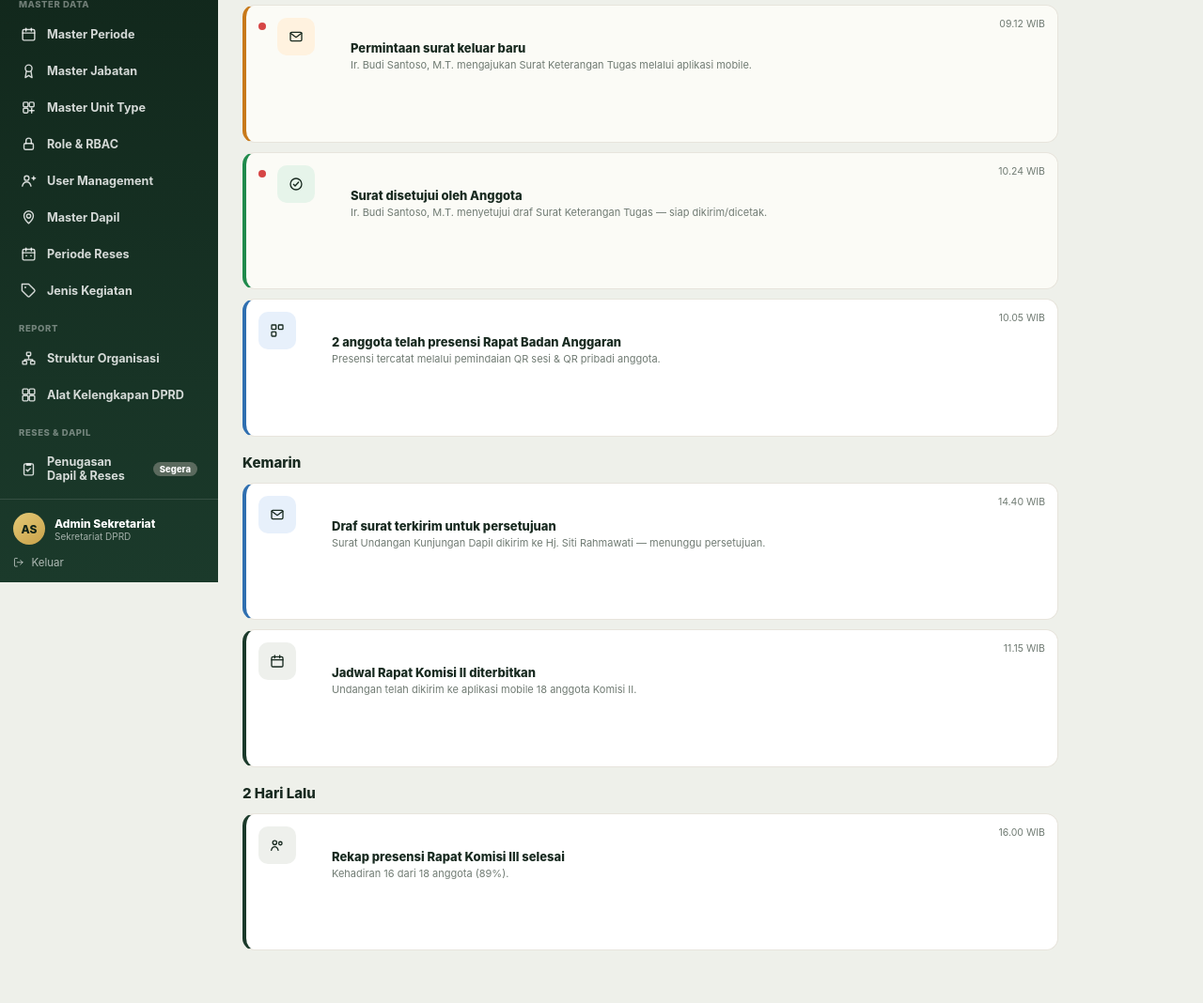
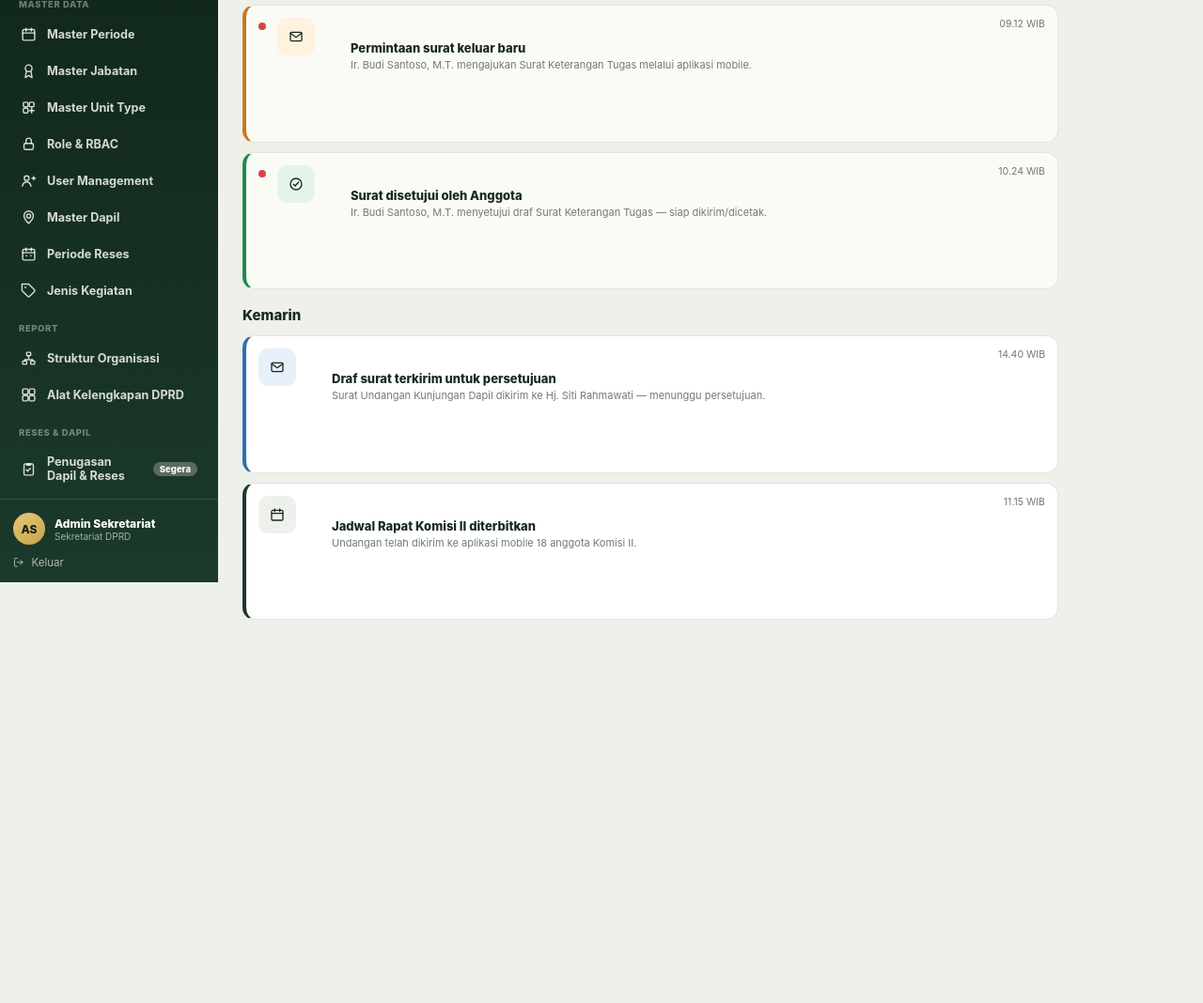
Before and after one commit to ayuwidyainggit/e-parlemen-web, a plain HTML site: page notifikasi.html in a window 1280 px wide. Shown: the part 180-1248 px from the top of the page at 94% size. After the commit the page ends 910 px from the top, so only its background shows below. Drawn offline with Linux system fonts and the light colour scheme.

Commit message:
update notifikasi

```diff
--- a/notifikasi.html
+++ b/notifikasi.html
@@ -159,7 +159,6 @@ a{color:inherit;}
         <button class="tab active" data-tabgroup="nt" onclick="showTab('nt','semua',this)">Semua</button>
         <button class="tab" data-tabgroup="nt" onclick="showTab('nt','surat',this)">Surat Keluar</button>
         <button class="tab" data-tabgroup="nt" onclick="showTab('nt','rapat',this)">Rapat</button>
-        <button class="tab" data-tabgroup="nt" onclick="showTab('nt','presensi',this)">Presensi</button>
       </div>
 
       <div id="nt-semua" data-panel-group="nt" style="display:block;">
@@ -182,15 +181,6 @@ a{color:inherit;}
           </div>
           <div class="side">10.24 WIB</div>
         </a>
-        <a class="list-item bl-info" href="absensi.html">
-          <div class="icon-box" style="background:var(--info-bg);"><svg class="ic-svg" viewBox="0 0 24 24" xmlns="http://www.w3.org/2000/svg"><rect x="3" y="3" width="7" height="7" rx="1"/><rect x="14" y="3" width="7" height="7" rx="1"/><rect x="3" y="14" width="7" height="7" rx="1"/></svg></div>
-          <div class="content">
-            <div class="title">2 anggota telah presensi Rapat Badan Anggaran</div>
-            <div class="meta">Presensi tercatat melalui pemindaian QR sesi &amp; QR pribadi anggota.</div>
-          </div>
-          <div class="side">10.05 WIB</div>
-        </a>
-
         <div class="section-title">Kemarin</div>
         <a class="list-item bl-info" href="surat-keluar-proses.html">
           <div class="icon-box" style="background:var(--info-bg);"><svg class="ic-svg" viewBox="0 0 24 24" xmlns="http://www.w3.org/2000/svg"><rect x="3" y="5" width="18" height="14" rx="2"/><path d="M3 6.5l9 6.5 9-6.5"/></svg></div>
@@ -209,15 +199,6 @@ a{color:inherit;}
           <div class="side">11.15 WIB</div>
         </a>
 
-        <div class="section-title">2 Hari Lalu</div>
-        <a class="list-item" href="absensi.html">
-          <div class="icon-box"><svg class="ic-svg" viewBox="0 0 24 24" xmlns="http://www.w3.org/2000/svg"><circle cx="8" cy="8" r="3.2"/><circle cx="17" cy="9" r="2.6"/><path d="M2.5 20c1-3.6 3.6-5.5 5.5-5.5s4.5 1.9 5.5 5.5"/></svg></div>
-          <div class="content">
-            <div class="title">Rekap presensi Rapat Komisi III selesai</div>
-            <div class="meta">Kehadiran 16 dari 18 anggota (89%).</div>
-          </div>
-          <div class="side">16.00 WIB</div>
-        </a>
       </div>
 
       <div id="nt-surat" data-panel-group="nt" style="display:none;">
@@ -261,25 +242,6 @@ a{color:inherit;}
         </a>
       </div>
 
-      <div id="nt-presensi" data-panel-group="nt" style="display:none;">
-        <a class="list-item bl-info" href="absensi.html">
-          <div class="icon-box" style="background:var(--info-bg);"><svg class="ic-svg" viewBox="0 0 24 24" xmlns="http://www.w3.org/2000/svg"><rect x="3" y="3" width="7" height="7" rx="1"/><rect x="14" y="3" width="7" height="7" rx="1"/><rect x="3" y="14" width="7" height="7" rx="1"/></svg></div>
-          <div class="content">
-            <div class="title">2 anggota telah presensi Rapat Badan Anggaran</div>
-            <div class="meta">Presensi tercatat melalui pemindaian QR sesi &amp; QR pribadi anggota.</div>
-          </div>
-          <div class="side">10.05 WIB</div>
-        </a>
-        <a class="list-item" href="absensi.html">
-          <div class="icon-box"><svg class="ic-svg" viewBox="0 0 24 24" xmlns="http://www.w3.org/2000/svg"><circle cx="8" cy="8" r="3.2"/><circle cx="17" cy="9" r="2.6"/><path d="M2.5 20c1-3.6 3.6-5.5 5.5-5.5s4.5 1.9 5.5 5.5"/></svg></div>
-          <div class="content">
-            <div class="title">Rekap presensi Rapat Komisi III selesai</div>
-            <div class="meta">Kehadiran 16 dari 18 anggota (89%).</div>
-          </div>
-          <div class="side">2 hari lalu</div>
-        </a>
-      </div>
-
     </div>
   </div>
 </div>
```
Also changed, not shown: 3 other files.
